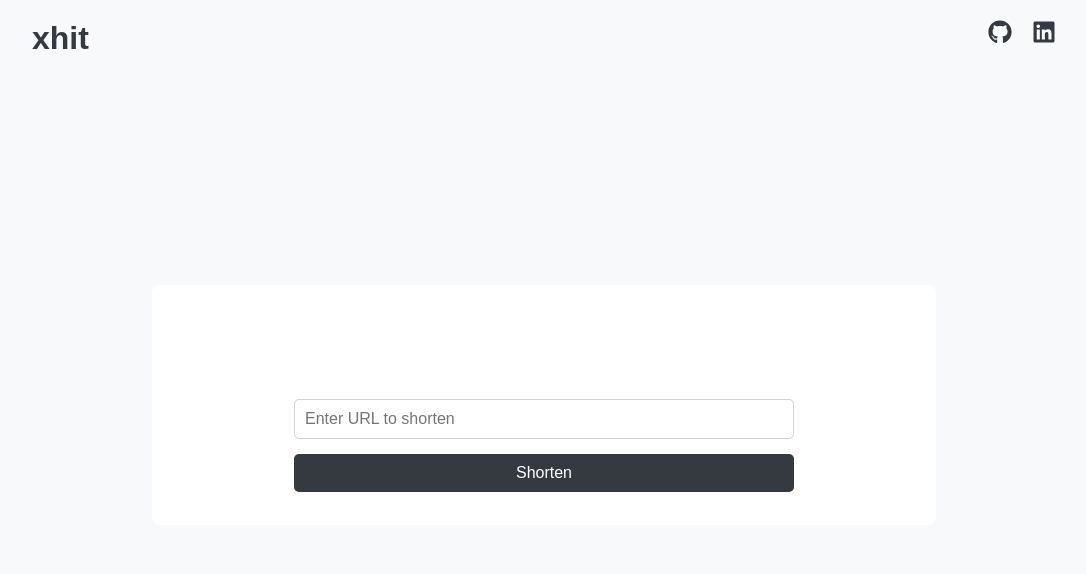
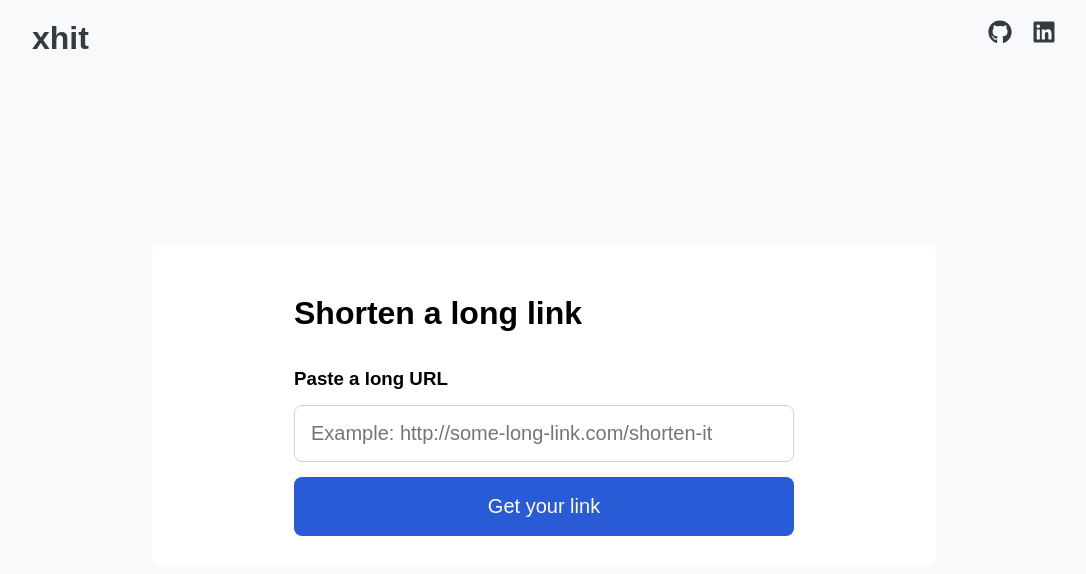
Before and after one commit to Lagbana/larryagbana.com, a React (Create React App) app in the folder aws-cdk/client/: page / in a window 1280 px wide. Shown: the top 574 px of the page, without its empty margins (96-1182 px from the left). Built offline with nearby package versions, Linux system fonts and the light colour scheme; no server answers; the HTML template or start-up script is replaced by a standard one.

Commit message:
Modify form styling

```diff
--- a/aws-cdk/client/src/components/ShortenForm.tsx
+++ b/aws-cdk/client/src/components/ShortenForm.tsx
@@ -8,29 +8,29 @@ const Form = styled.form`
   display: flex;
   flex-direction: column;
   gap: 15px;
-  padding-top: 80px;
   width: 80%;
   max-width: 500px;
 `;
 
 const Input = styled.input`
-  padding: 10px;
-  font-size: 1rem;
+  padding: 16px;
+  font-size: 20px;
   border: 1px solid #ced4da;
-  border-radius: 5px;
+  border-radius: 8px;
+  margin-top: 0;
 `;
 
 const Button = styled.button`
-  padding: 10px;
-  font-size: 1rem;
-  background-color: #343a40;
+  padding: 18px 30px;
+  font-size: 20px;
+  background-color: #2a5bd7;
   color: #ffffff;
   border: none;
-  border-radius: 5px;
+  border-radius: 8px;
   cursor: pointer;
 
   &:hover {
-    background-color: #495057;
+    background-color: #3c6fe0;
   }
 `;
 
@@ -41,13 +41,20 @@ const ShortenedUrl = styled.p`
 
 const Wrapper = styled.div`
   display: flex;
+  flex-direction: column;
   justify-content: center;
   align-content: center;
   align-items: center;
-  height: 30vh;
+  height: 40vh;
   width: 80%;
   background-color: white;
   border-radius: 8px;
+`;
+
+const CTAHeader = styled.h1``;
+
+const CTASubHeader = styled.h3`
+  margin: 0;
 `;
 
 export const ShortenForm = () => {
@@ -92,13 +99,15 @@ export const ShortenForm = () => {
   return (
     <Wrapper>
       <Form onSubmit={throttledSubmit}>
+        <CTAHeader>Shorten a long link</CTAHeader>
+        <CTASubHeader>Paste a long URL</CTASubHeader>
         <Input
           type='text'
           value={url}
           onChange={(e) => setUrl(e.target.value)}
-          placeholder='Enter URL to shorten'
+          placeholder='Example: http://some-long-link.com/shorten-it'
         />
-        <Button type='submit'>Shorten</Button>
+        <Button type='submit'>Get your link</Button>
       </Form>
       {shortenedUrl && (
         <ShortenedUrl>Shortened URL: {shortenedUrl}</ShortenedUrl>
```
